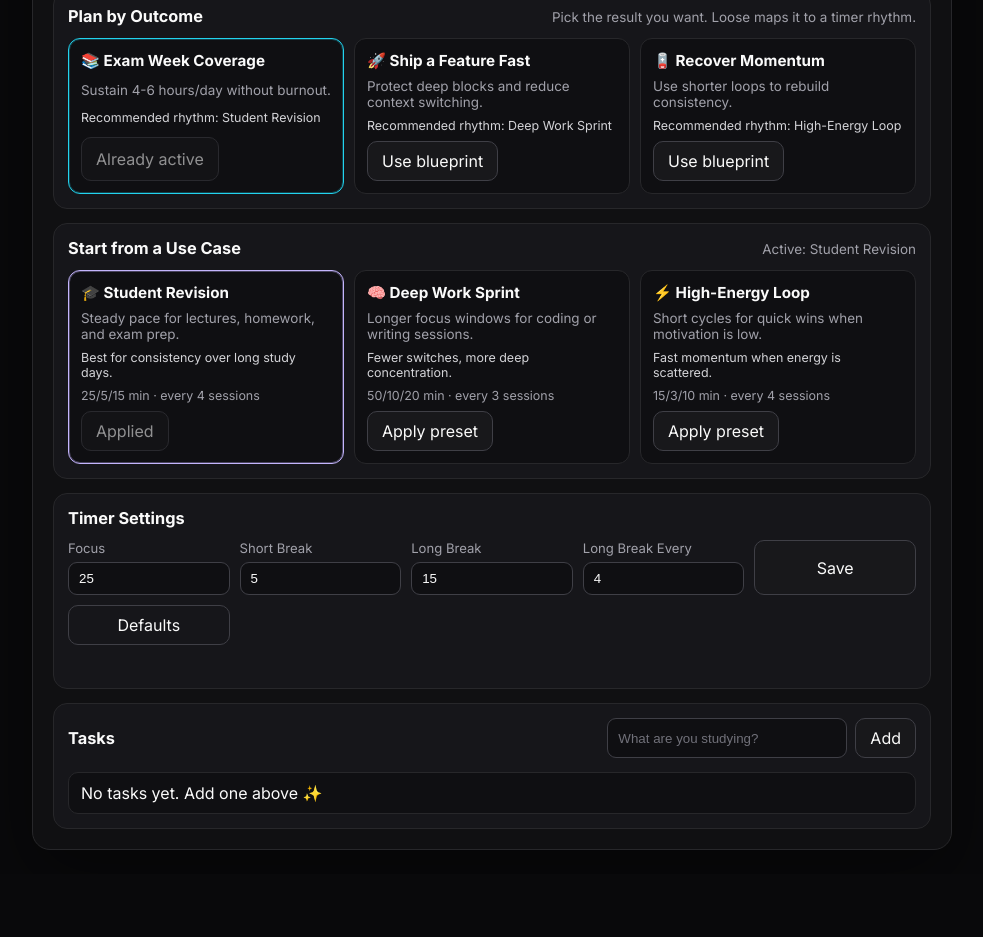
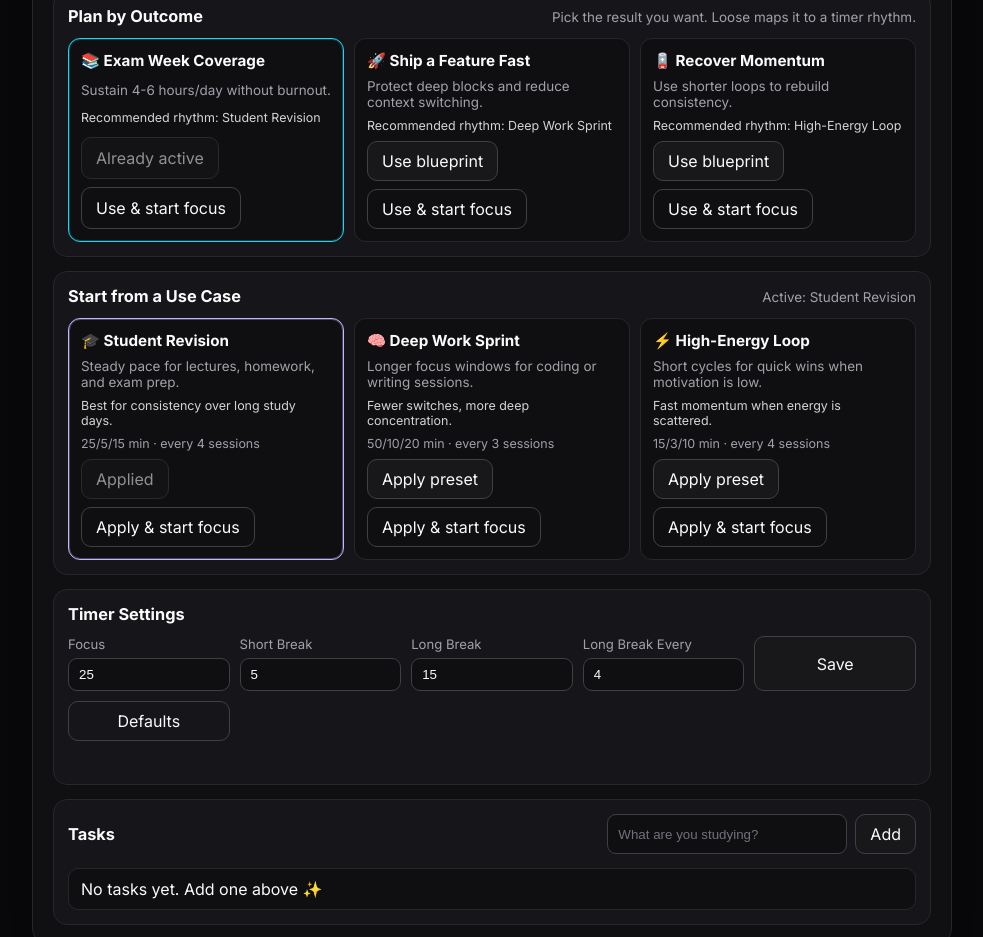
Before and after one commit to dhyoprd/pomodoro-glass, a Next.js app: page / in a window 1280 px wide. Shown: the part 1120-2057 px from the top of the page, without its empty margins (148-1131 px from the left). Before the commit the page ends 1994 px from the top, so only its background shows below. Built offline with nearby package versions, Linux system fonts and the light colour scheme.

Commit message:
feat: add one-click preset kickoff for focus sessions

```diff
--- a/src/app/globals.css
+++ b/src/app/globals.css
@@ -326,7 +326,13 @@ button.ghost { background: transparent; }
   font-size: 0.78rem;
 }
 
-.blueprint-card button {
+.preset-actions {
+  display: flex;
+  gap: 8px;
+  flex-wrap: wrap;
+}
+
+.preset-actions button {
   justify-self: start;
 }
 
--- a/src/application/AppController.ts
+++ b/src/application/AppController.ts
@@ -82,6 +82,13 @@ export class AppController {
 
   resetTimer() {
     this.timer.reset();
+    this.emit();
+  }
+
+  beginFocusSession() {
+    this.mode = 'focus';
+    this.timer.setDuration(this.getModeDurationSeconds('focus'));
+    this.timer.start();
     this.emit();
   }
 
--- a/src/ui/PomodoroApp.tsx
+++ b/src/ui/PomodoroApp.tsx
@@ -197,6 +197,11 @@ export function PomodoroApp() {
     });
   };
 
+  const applyPresetAndStart = (preset: (typeof USE_CASE_PRESETS)[number]) => {
+    applyPreset(preset);
+    controller.beginFocusSession();
+  };
+
   return (
     <main className="app">
       <header>
@@ -338,9 +343,14 @@ export function PomodoroApp() {
                   <h3>{blueprint.icon} {blueprint.title}</h3>
                   <p>{blueprint.summary}</p>
                   <small>Recommended rhythm: {preset.name}</small>
+                  <div className="preset-actions">
                     <button type="button" disabled={isActive} onClick={() => applyPreset(preset)}>
                       {isActive ? 'Already active' : 'Use blueprint'}
                     </button>
+                    <button type="button" className="ghost" onClick={() => applyPresetAndStart(preset)}>
+                      Use & start focus
+                    </button>
+                  </div>
                 </article>
               );
             })}
@@ -364,9 +374,14 @@ export function PomodoroApp() {
                   <small>
                     {preset.settings.focus}/{preset.settings.shortBreak}/{preset.settings.longBreak} min · every {preset.settings.longBreakInterval} sessions
                   </small>
+                  <div className="preset-actions">
                     <button type="button" disabled={isActive} onClick={() => applyPreset(preset)}>
                       {isActive ? 'Applied' : 'Apply preset'}
                     </button>
+                    <button type="button" className="ghost" onClick={() => applyPresetAndStart(preset)}>
+                      Apply & start focus
+                    </button>
+                  </div>
                 </article>
               );
             })}
```
Lines whose indentation alone changed are shown as unchanged.
